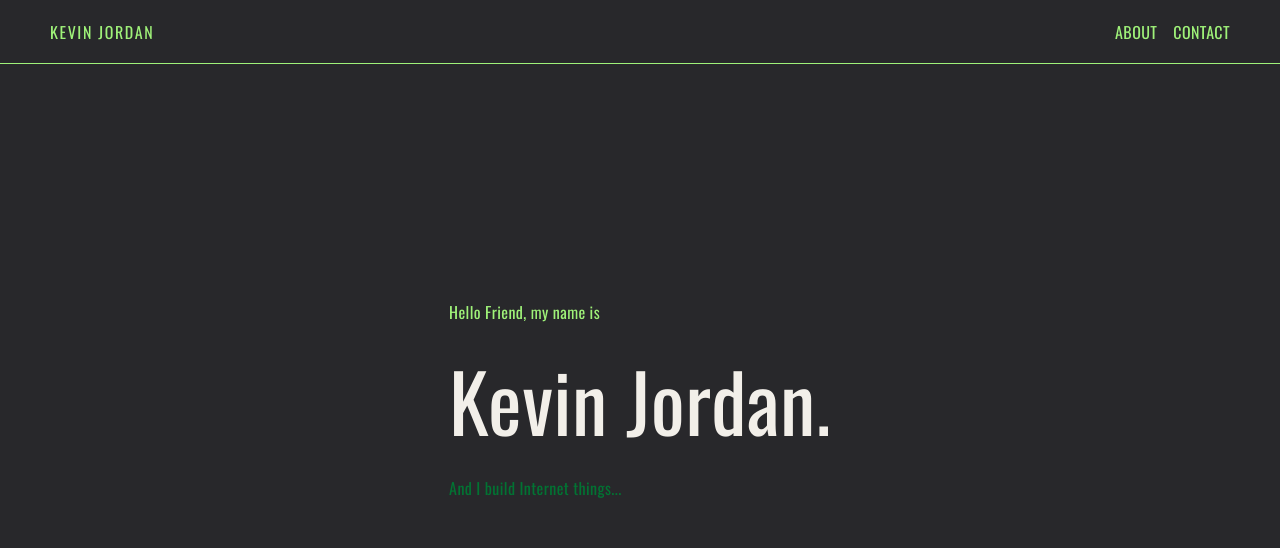
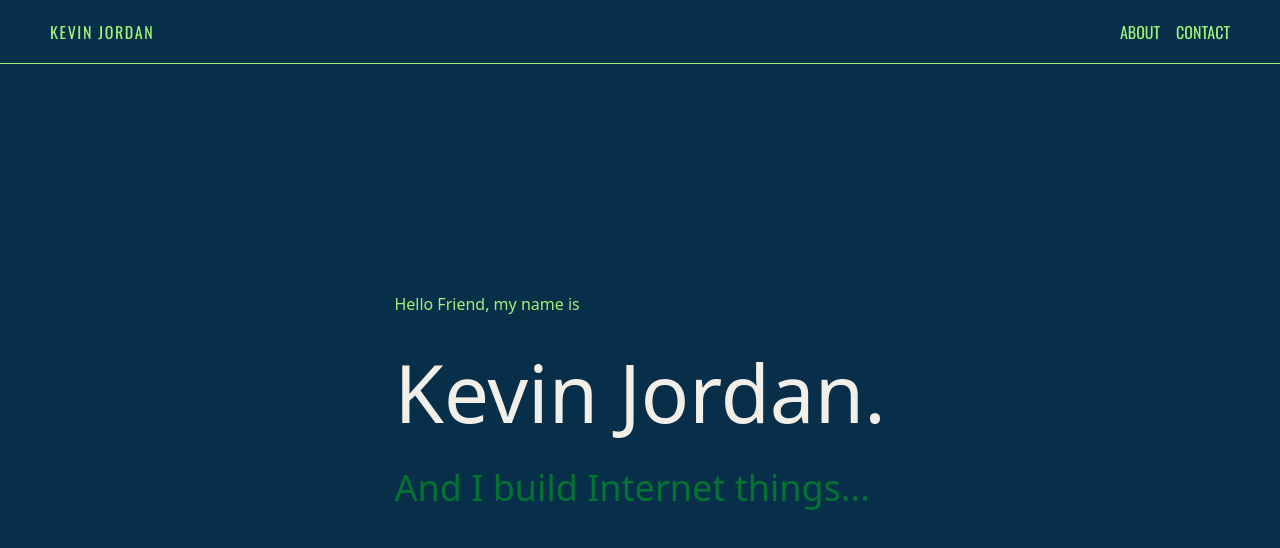
Before and after one commit to kdjordan/2023_portfolio, a Vue app: page / in a window 1280 px wide. Shown: the top 548 px of the page. Built offline with nearby package versions, Linux system fonts and the light colour scheme.

Commit message:
adding icon support

```diff
--- a/src/App.vue
+++ b/src/App.vue
@@ -10,7 +10,7 @@
 </script>
 
 <template>
-	<div class="home bg-modernBlack h-screen font-oswald tracking-wide">
+	<div class="home bg-sky-950 h-screen">
 		<TopNavigation />
 		<main class="container mx-auto">
 			<section class="flex flex-col h-screen items-center justify-center">
--- a/src/components/TopNavigation.vue
+++ b/src/components/TopNavigation.vue
@@ -13,7 +13,7 @@
 
 <template>
 	<div
-		class="top-nav fixed top-0 left-0 w-full h-16"
+		class="top-nav fixed top-0 left-0 w-full h-16 font-oswald"
 	>
 		<nav class="flex justify-between items-center h-full mx-[50px]">
 			<div class="nav-left">
--- a/tailwind.config.js
+++ b/tailwind.config.js
@@ -6,6 +6,7 @@ export default {
     './src/**/*.{js,jsx,ts,tsx,vue}',
   ],
   theme: {
+    extend: {
       colors: {
         deepPurp: "#61208C",
         lightPurp: "#501D73",
@@ -29,6 +30,8 @@ export default {
       backgroundImage: {
         gradientRadial: 'radial-gradient(ellipse 80% 50% at 50% -20%,rgba(120,119,198,0.3),transparent)'
       }
+
+    }
   },
   plugins: [],
 }
```
Lines whose indentation alone changed are shown as unchanged.
